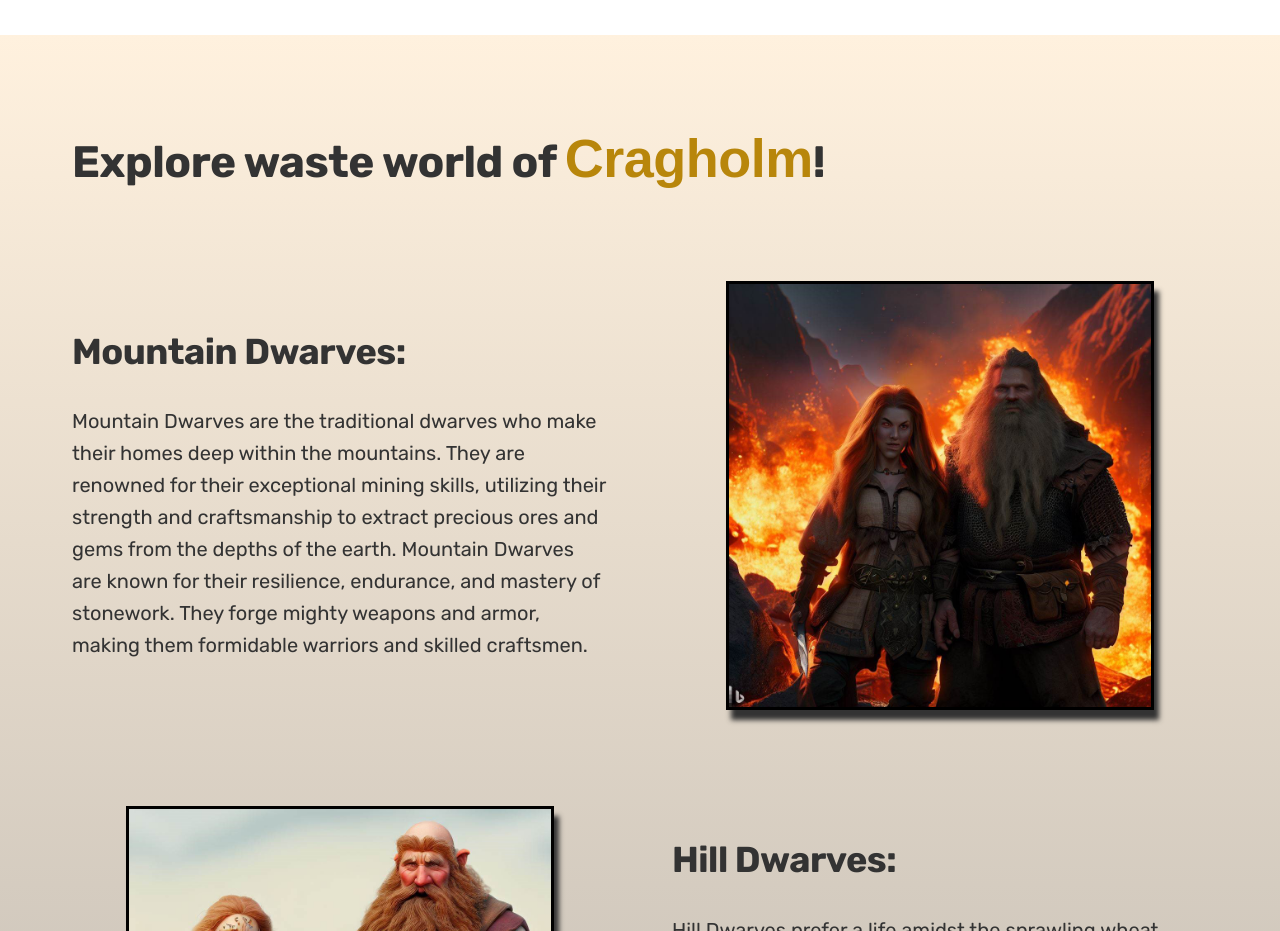
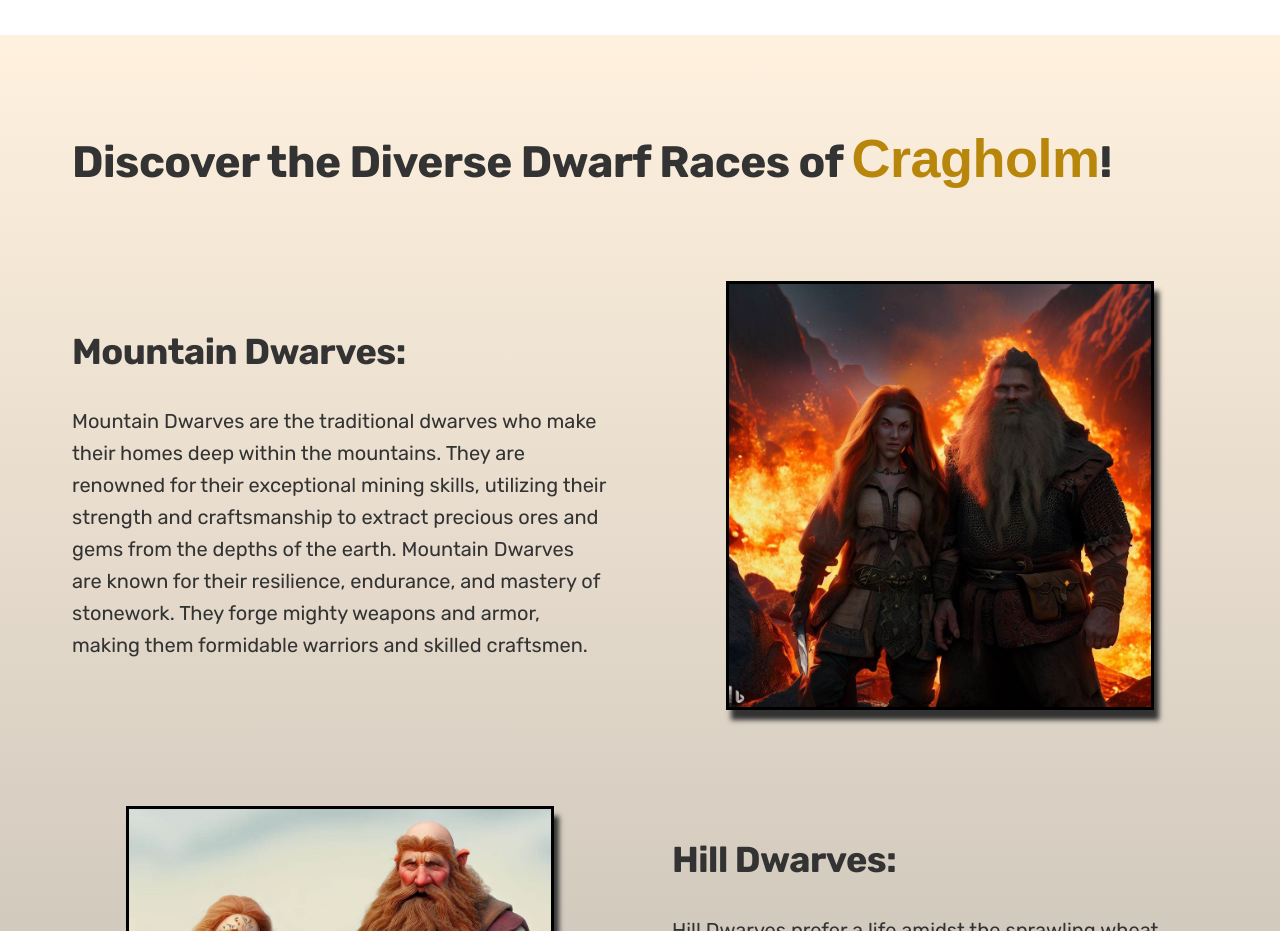
Before and after one commit to QuercusNemus/project-cragholm, a plain HTML site: page index.html in a window 1280 px wide. Shown: the part 1048-1979 px from the top of the page. Drawn offline with nearby package versions, Linux system fonts and the light colour scheme; a web font is replaced by a local one.

Commit message:
Changed title for the race section.

```diff
--- a/index.html
+++ b/index.html
@@ -96,7 +96,7 @@
 
     <section class="section-races" id="races">
         <div class="container">
-            <h2 class="heading-secondary">Explore waste world of <strong>Cragholm</strong>!</h2>
+            <h2 class="heading-secondary">Discover the Diverse Dwarf Races of <strong>Cragholm</strong>!</h2>
         </div>
 
         <div class="container grid grid--2-cols grid--center-v">
```
